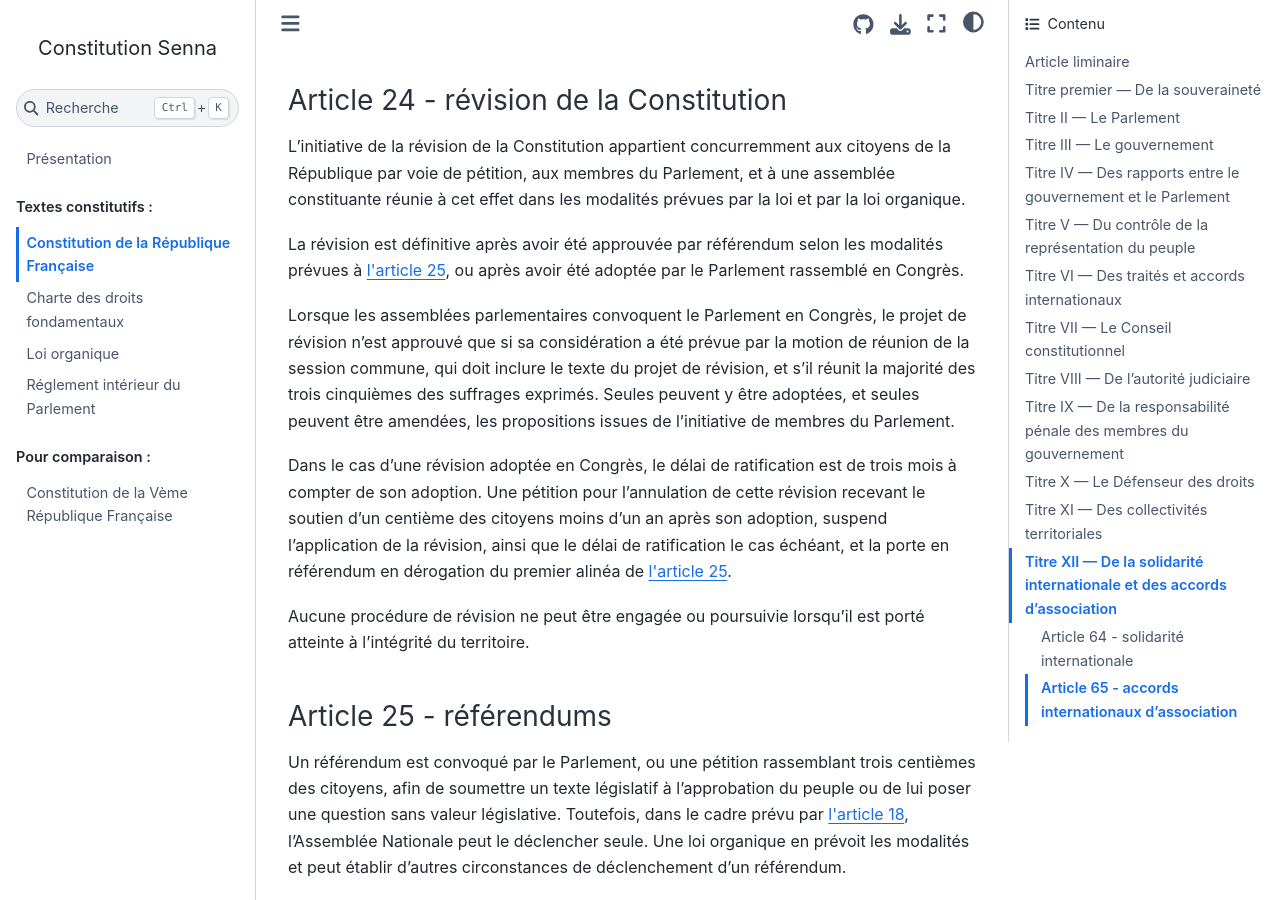
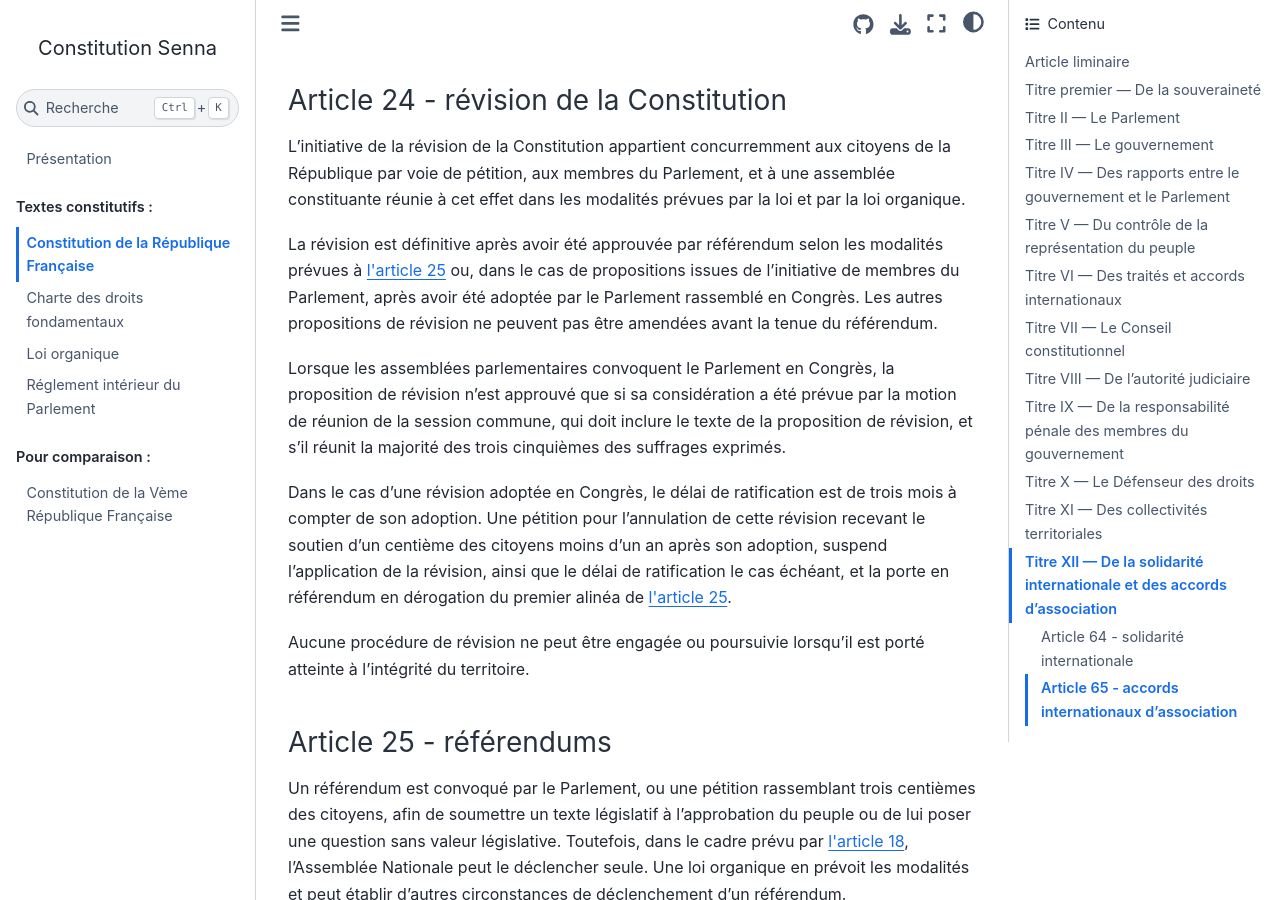
Before and after one commit to Gouvernathor/senna, a Sphinx documentation site: the page built from source/constitution.rst, in a window 1280 px wide and 900 px high, scrolled down 7330 px. Built offline with Sphinx 7.4.7 and the Sphinx Book theme 1.1.4, drawn with Linux system fonts in a browser that asks for light colours.

Commit message:
Reformulation plus explicite
l'ancienne formulation pouvait laisser croire qu'on peut prendre une proposition non-parlementaire et l'examiner en Congrès, même sans l'adopter ni l'amender

```diff
--- a/source/constitution.rst
+++ b/source/constitution.rst
@@ -198,9 +198,9 @@
 
 L'initiative de la révision de la Constitution appartient concurremment aux citoyens de la République par voie de pétition, aux membres du Parlement, et à une assemblée constituante réunie à cet effet dans les modalités prévues par la loi et par la loi organique.
 
-La révision est définitive après avoir été approuvée par référendum selon les modalités prévues à :artref:`référendums`, ou après avoir été adoptée par le Parlement rassemblé en Congrès.
+La révision est définitive après avoir été approuvée par référendum selon les modalités prévues à :artref:`référendums` ou, dans le cas de propositions issues de l'initiative de membres du Parlement, après avoir été adoptée par le Parlement rassemblé en Congrès. Les autres propositions de révision ne peuvent pas être amendées avant la tenue du référendum.
 
-Lorsque les assemblées parlementaires convoquent le Parlement en Congrès, le projet de révision n'est approuvé que si sa considération a été prévue par la motion de réunion de la session commune, qui doit inclure le texte du projet de révision, et s'il réunit la majorité des trois cinquièmes des suffrages exprimés. Seules peuvent y être adoptées, et seules peuvent être amendées, les propositions issues de l'initiative de membres du Parlement.
+Lorsque les assemblées parlementaires convoquent le Parlement en Congrès, la proposition de révision n'est approuvé que si sa considération a été prévue par la motion de réunion de la session commune, qui doit inclure le texte de la proposition de révision, et s'il réunit la majorité des trois cinquièmes des suffrages exprimés.
 
 Dans le cas d'une révision adoptée en Congrès, le délai de ratification est de trois mois à compter de son adoption. Une pétition pour l'annulation de cette révision recevant le soutien d'un centième des citoyens moins d'un an après son adoption, suspend l'application de la révision, ainsi que le délai de ratification le cas échéant, et la porte en référendum en dérogation du premier alinéa de :artref:`référendums`.
 
```
